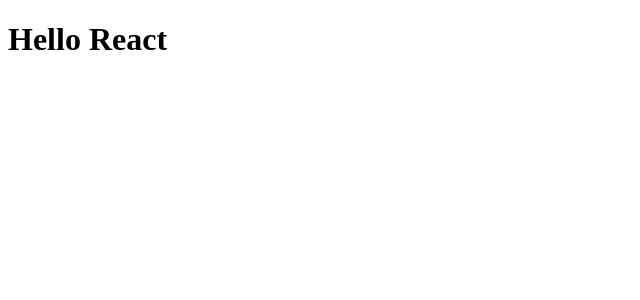
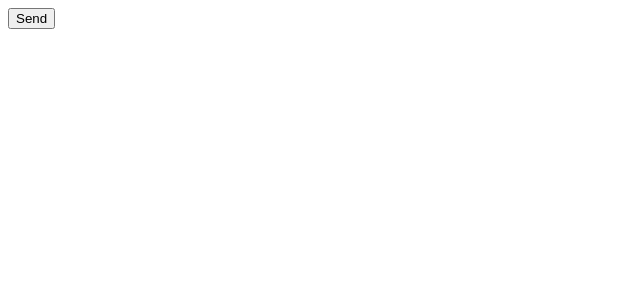
Before and after one commit to justtoconfirm/design-tokens, a React (Create React App) app: page / in a window 1280 px wide. Shown: the top 300 px of the page, without its empty margins (0-640 px from the left). Built offline with nearby package versions, Linux system fonts and the light colour scheme.

Commit message:
Render Button component within the app

```diff
--- a/src/App.tsx
+++ b/src/App.tsx
@@ -1,10 +1,12 @@
 import React from 'react';
+
+import Button from './components/Button/';
 
 const App = () => {
 
     return (
 
-        <h1>Hello React</h1>
+        <Button>Send</Button>
 
     );
 }
--- a/src/components/Button/index.tsx
+++ b/src/components/Button/index.tsx
@@ -1,13 +1,13 @@
 import React, { FC } from 'react';
 
-export interface ButtonProps {
-	text?: string
+interface ButtonProps {
+	children: string
 }
 
-const Button: FC<ButtonProps> = () => {
+const Button: FC<ButtonProps> = ({ children }) => {
 
 	return (
-		<button>{text}</button>
+		<button>{children}</button>
 	)
 }
 
```
